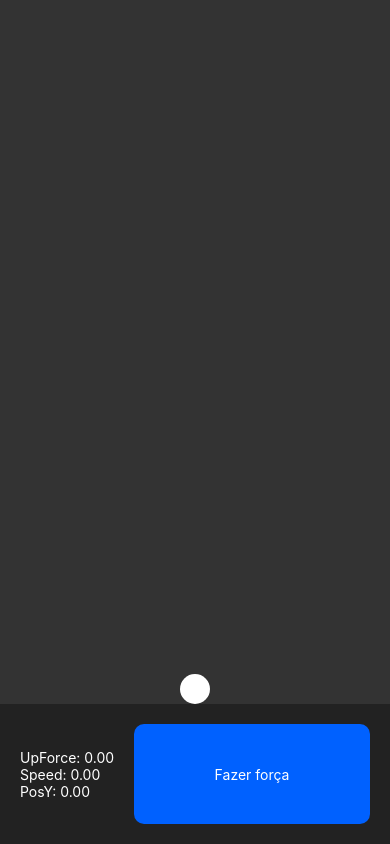
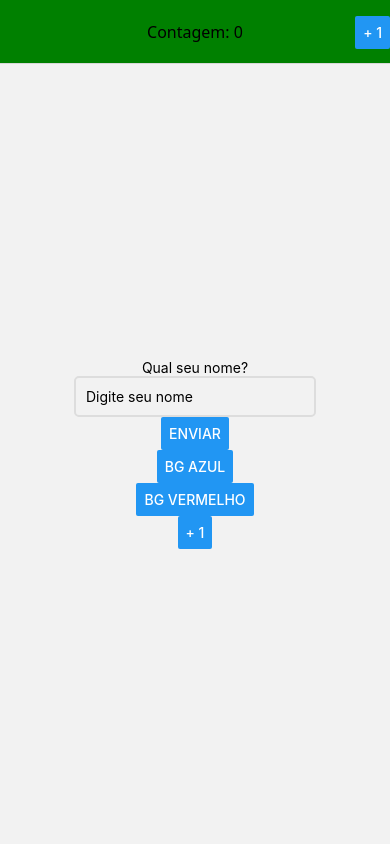
Before and after one commit to LuanColdebella/react-native-b7-antiga, a React Native app: screen /Home in a window 390 px wide. Built offline with nearby package versions, Linux system fonts and the light colour scheme.

Commit message:
navigation-stack-header

```diff
--- a/App.tsx
+++ b/App.tsx
@@ -1,111 +1,14 @@
-import {
-  StyleSheet,
-  Text,
-  TouchableOpacity,
-  View
-} from 'react-native';
+import { NavigationContainer } from '@react-navigation/native';
+import React from 'react';
 
-import { useEffect, useState } from 'react';
-import { SafeAreaProvider, SafeAreaView } from 'react-native-safe-area-context';
-import { Ball } from './components/Ball';
+import MainStack from './src/navigators/MainStack';
 
-let timer: number;
-
-const App = () => {
-
-  const [gravity] = useState(0.98);
-  const [upForce, setUpForce] = useState(0);
-  const [speed, setSpeed] = useState(0);
-  const [posY, setPosY] = useState(0);
-
-
-  useEffect( () => {
-    const applyGravity = () => {
-
-      //diminui o upForce
-      let newUpForce = upForce - gravity;
-      newUpForce = newUpForce < 0 ? 0 : newUpForce;
-      setUpForce(newUpForce);
-
-      //modificando velocidade
-      let newSpeed  = speed + (gravity - (newUpForce / 2)); // não posso usar o upForce porque só altera a state quando terminar o useEffect
-      setSpeed(newSpeed);
-
-      //conforme a velocidade setar posicao da bola
-      let newPosY = posY - newSpeed;
-
-      if (newPosY < 0){
-        newPosY = 0;
-        setSpeed(0);
-      }
-
-      setPosY(newPosY);
-
-    }
-
-    clearTimeout(timer);
-    timer = setTimeout(applyGravity, 30);
-  }, [gravity, upForce, speed, posY]); //quando mudar os valores de um destes [gravity, upForce, speed, posY] roda useEffact
-
-
-
-  const handleForceButton = () => {
-    setUpForce(7);
-  }
-
-  return(
-    <SafeAreaProvider>
-      <SafeAreaView style={styles.container}>
-
-        <View style={styles.area}>
-          <Ball PosY={posY}/>
-        </View>
-
-        <View style={styles.control}>
-          <View>
-            <Text style={styles.controlText}>UpForce: {upForce.toFixed(2)}</Text>
-            <Text style={styles.controlText}>Speed: {speed.toFixed(2)}</Text>
-            <Text style={styles.controlText}>PosY: {posY.toFixed(2)}</Text>
-          </View>
-          <TouchableOpacity style={styles.controlButton} onPress={handleForceButton}>
-            <Text style={[styles.controlText]}>Fazer força</Text>
-          </TouchableOpacity>
-        </View>
-
-      </SafeAreaView>
-    </SafeAreaProvider>
+function App(){
+  return (
+    <NavigationContainer>
+        <MainStack />
+    </NavigationContainer>
   )
-
 }
 
 export default App;
-
-const styles = StyleSheet.create({
-  container: {
-    flex: 1,
-    backgroundColor: '#222'
-  },
-  area: {
-    flex: 1,
-    backgroundColor: '#333',
-    alignItems: 'center',
-
-  },
-  control: {
-    flexDirection: 'row',
-    gap: 20,
-    alignItems: 'center',
-    margin: 20
-  },
-  controlText: {
-    color: '#FFF'
-  },
-  controlButton: {
-    flex: 1,
-    height: 100,
-    backgroundColor: '#0061FF',
-    borderRadius: 10,
-    alignItems: 'center',
-    justifyContent: 'center'
-  }
-});
--- /dev/null
+++ b/index.js
@@ -0,0 +1,8 @@
+import { registerRootComponent } from 'expo';
+
+import App from './App';
+
+// registerRootComponent calls AppRegistry.registerComponent('main', () => App);
+// It also ensures that whether you load the app in Expo Go or in a native build,
+// the environment is set up appropriately
+registerRootComponent(App);
--- a/package.json
+++ b/package.json
@@ -1,6 +1,7 @@
 {
   "name": "react-native-b7-antiga",
   "version": "1.0.0",
+  "main": "index.js",
   "scripts": {
     "start": "expo start",
     "reset-project": "node ./scripts/reset-project.js",
@@ -13,7 +14,8 @@
     "@expo/vector-icons": "^14.1.0",
     "@react-navigation/bottom-tabs": "^7.3.10",
     "@react-navigation/elements": "^2.3.8",
-    "@react-navigation/native": "^7.1.6",
+    "@react-navigation/native": "^7.1.17",
+    "@react-navigation/stack": "^7.4.8",
     "axios": "^1.11.0",
     "expo": "~53.0.22",
     "expo-blur": "~14.1.5",
@@ -33,7 +35,7 @@
     "react-native": "0.79.6",
     "react-native-gesture-handler": "~2.24.0",
     "react-native-reanimated": "~3.17.4",
-    "react-native-safe-area-context": "^5.4.0",
+    "react-native-safe-area-context": "5.4.0",
     "react-native-screens": "~4.11.1",
     "react-native-web": "~0.20.0",
     "react-native-webview": "13.13.5"
--- /dev/null
+++ b/src/navigators/MainStack.js
@@ -0,0 +1,27 @@
+import { createStackNavigator } from '@react-navigation/stack';
+import React from 'react';
+
+import AboutScreen from '../pages/AboutScreen';
+import HomeScreen from '../pages/HomeScreen';
+
+const Stack = createStackNavigator();
+
+export default function MainStack() {
+  return (
+    <Stack.Navigator screenOptions={{ //padrão
+      headerTitleAlign: 'center',
+      headerStyle: {
+        backgroundColor: 'green',
+      },
+      headerTitleStyle: {
+        color: 'black',
+        fontSize: 16,
+      }
+    }}>
+
+      <Stack.Screen name="Home" component={HomeScreen}  />
+      <Stack.Screen name="About" component={AboutScreen} />
+
+    </Stack.Navigator>
+  );
+}
--- /dev/null
+++ b/src/pages/AboutScreen.js
@@ -0,0 +1,27 @@
+import { Button, StyleSheet, Text, View } from 'react-native';
+
+export default function AboutScreen( {navigation, route} ) {
+
+    const name = route.params?.name ?? 'Visitante';
+
+    const handleHomeBack = () => {
+        navigation.goBack();
+    }
+
+ return (
+   <View style={styles.container}>
+     <Text>TELA DE SOBRE: {name} </Text>
+        <Button title='Ir para o Home'
+           onPress={handleHomeBack}
+        />
+   </View>
+  );
+}
+
+const styles = StyleSheet.create({
+    container: {
+        flex: 1,
+        justifyContent: 'center',
+        alignItems: 'center',
+    }
+});
--- /dev/null
+++ b/src/pages/HomeScreen.js
@@ -0,0 +1,84 @@
+import React, { useLayoutEffect, useState } from 'react';
+import { Button, StyleSheet, Text, TextInput, View } from 'react-native';
+export default function HomeScreen({ navigation }) {
+
+  const [name, setName] = useState('');
+  const [count, setCount] = useState(0);
+
+  useLayoutEffect(() => {
+    navigation.setOptions({
+      title: `Contagem: ${count}`
+    });
+  }, [count] );
+
+  useLayoutEffect(() => {
+    navigation.setOptions({
+      headerRight: () => <Button title='+ 1' onPress={hendleHeaderPlus}/>
+    });
+  }, [])
+
+  const handleSend = () => {
+    navigation.setOptions({
+      title: name,
+      headerStyle: {
+        backgroundColor: 'green'
+      }
+    });
+  }
+
+  const hendleHeaderPlus = () =>{
+    // setCount(count + 1); //sempre pega o count como 0
+    setCount((c) => c + 1); //sempre pega count com o valor atualizado
+  }
+
+ return (
+   <View style={styles.container}>
+     <Text>Qual seu nome?</Text>
+     <TextInput
+      style={styles.input}
+      placeholder='Digite seu nome'
+      value={name}
+      onChangeText={(text) => setName(text)}
+    />
+
+    <Button title='Enviar'onPress={handleSend} />
+
+    <Button
+      title='BG AZUL'
+      onPress={() => navigation.setOptions({
+        headerStyle: {
+          backgroundColor: 'blue'
+        }
+      })}
+    />
+
+
+    <Button
+      title='BG VERMELHO'
+      onPress={() => navigation.setOptions({
+        headerStyle: {
+          backgroundColor: 'red'
+        }
+      })}
+    />
+
+    <Button title='+ 1'onPress={() => setCount(count +1)} />
+
+
+   </View>
+  );
+}
+
+const styles = StyleSheet.create({
+    container: {
+        flex: 1,
+        justifyContent: 'center',
+        alignItems: 'center',
+    },
+    input: {
+      borderWidth: 2, //largura da borda
+      borderRadius: 5, //bordas arredondadas qtde
+      borderColor: '#DDD', //cod da borda
+      padding: 10 //espaco interno
+    },
+});
--- a/tsconfig.json
+++ b/tsconfig.json
@@ -13,5 +13,5 @@
     "**/*.tsx",
     ".expo/types/**/*.ts",
     "expo-env.d.ts"
-  ]
+, "index.js"  ]
 }
```
Also changed, not shown: 1 other file (tests, documents, lock files or other folders).
